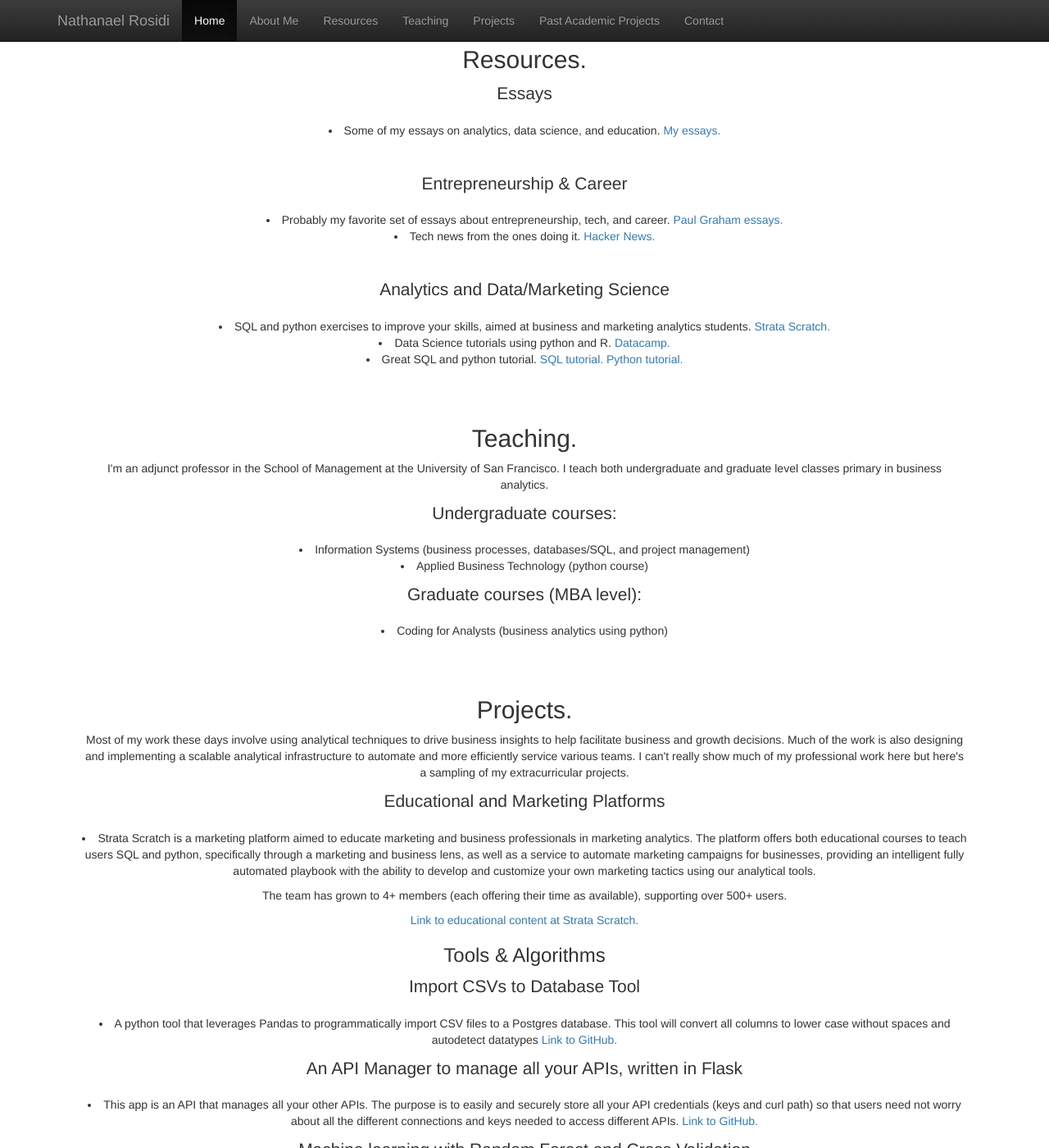
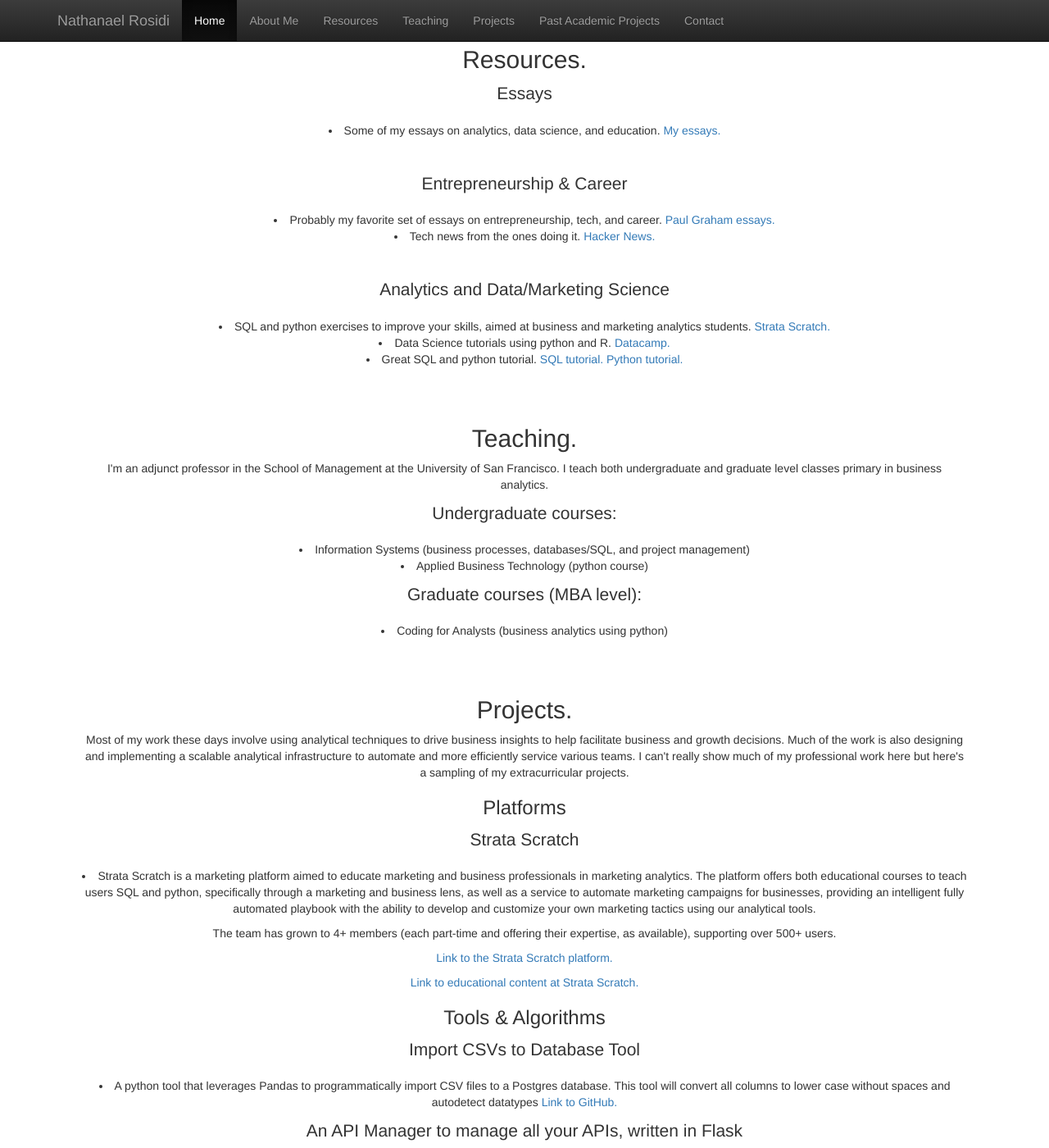
Before and after one commit to nlrosidi/nlrosidi.github.io, a Jekyll site: the page index.html, which Jekyll copies as it is, in a window 1280 px wide and 1400 px high, scrolled down 605 px. Shown: the whole window at 82% size. Built offline with Jekyll 4.4.1, drawn with Linux system fonts in a browser that asks for light colours; nearby versions of some CDN libraries.

Commit message:
Update index.html

```diff
--- a/index.html
+++ b/index.html
@@ -77,7 +77,7 @@
 	    <li>Some of my essays on analytics, data science, and education.<a target="_blank" href="https://nathanrosidi.com/essays"> My essays.</a></li>
 		<br></br>
 	  <p class="lead">Entrepreneurship & Career</p>
-	    <li>Probably my favorite set of essays about entrepreneurship, tech, and career.<a target="_blank" href="http://www.paulgraham.com/articles.html"> Paul Graham essays.</a></li>
+	    <li>Probably my favorite set of essays on entrepreneurship, tech, and career.<a target="_blank" href="http://www.paulgraham.com/articles.html"> Paul Graham essays.</a></li>
 	    <li>Tech news from the ones doing it.<a target="_blank" href="https://news.ycombinator.com/"> Hacker News.</a></li>
 		<br></br>
 	  <p class="lead">Analytics and Data/Marketing Science</p>
@@ -101,11 +101,13 @@
           <h2 id="project">Projects.</h2>
           <p>Most of my work these days involve using analytical techniques to drive business insights to help facilitate business and growth decisions. Much of the work is also designing and implementing a scalable analytical infrastructure to automate and more efficiently service various teams. I can't really show much of my professional work here but here's a sampling of my extracurricular projects.</p>
 		  <p></p>
-
-	      <p class="lead">Educational and Marketing Platforms</p>
+	  <h3 id="github">Platforms</h3>
+	      <p class="lead">Strata Scratch</p>
 		  <li>Strata Scratch is a marketing platform aimed to educate marketing and business professionals in marketing analytics. The platform offers both educational courses to teach users SQL and python, specifically through a marketing and business lens, as well as a service to automate marketing campaigns for businesses, providing an intelligent fully automated playbook with the ability to develop and customize your own marketing tactics using our analytical tools.
 		<p></p>
-		      The team has grown to 4+ members (each offering their time as available), supporting over 500+ users.
+		      The team has grown to 4+ members (each part-time and offering their expertise, as available), supporting over 500+ users.
+		<p></p>
+	        <a target="_blank" href="https://platform.stratascratch.com"> Link to the Strata Scratch platform.</a></li>
 		<p></p>
 		<a target="_blank" href="https://education.stratascratch.com"> Link to educational content at Strata Scratch.</a></li>
 		<p></p>
```
